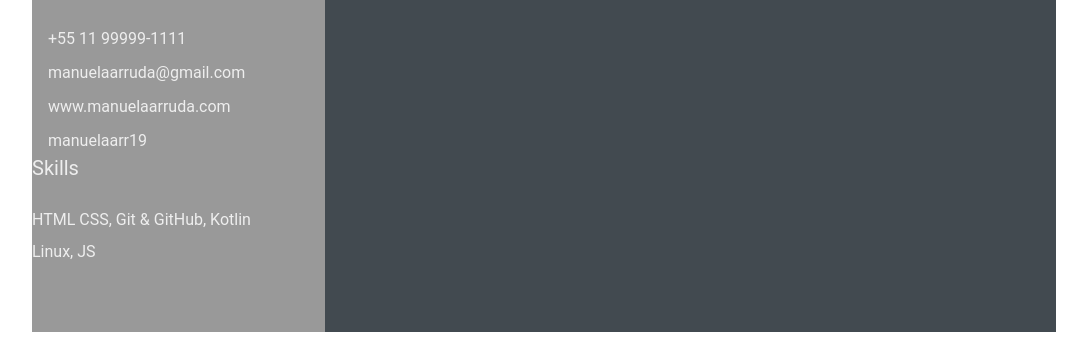
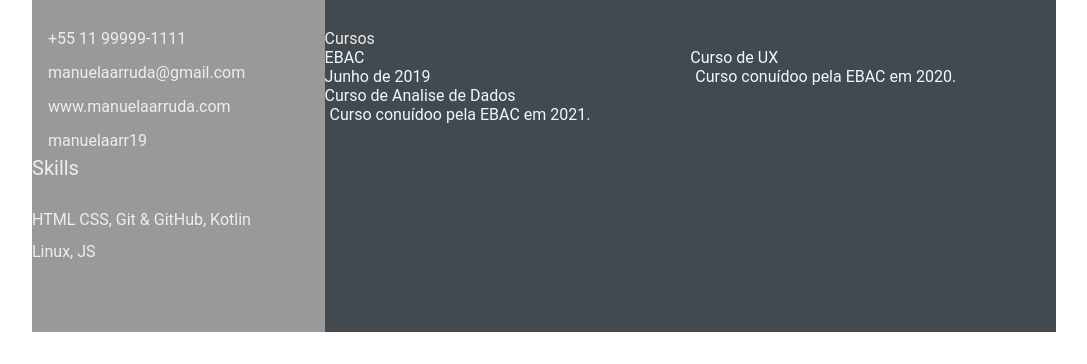
Before and after one commit to AngelEgito/AngelEgitogit.github.io, a plain HTML site: page index.html in a window 1280 px wide. Shown: the part 500-864 px from the top of the page, without its empty margins (96-1183 px from the left). Drawn offline with Linux system fonts and the light colour scheme.

Commit message:
fecture add cursos modf no html (#6)

```diff
--- a/index.html
+++ b/index.html
@@ -97,6 +97,27 @@
                     </div>
                 </div>
             </section>
+             <section class="awards gap">
+                 <div class="right-title">Cursos</div>
+                 <div class="awards-contents">
+                    <div class="awrds-left">
+                        <p class="awads-company-name">EBAC</p>
+                        <p class="awads-time-periode">Junho de 2019</p>
+                    </div>
+                    <div class="awards-right">
+                        <p class="awads-name">Curso de UX</p>
+                        <p class="awards-desc">
+                            Curso conuídoo pela EBAC em 2020.
+                        </p>
+                    </div>
+                    <div class="awards-right">
+                        <p class="awads-name">Curso de Analise de Dados</p>
+                        <p class="awards-desc">
+                            Curso conuídoo pela EBAC em 2021.
+                        </p>
+                    </div>
+                 </div>
+             </section>
             </section>
     </main>
 </body>
```
